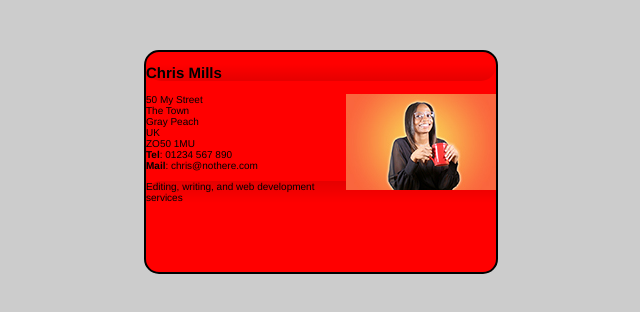
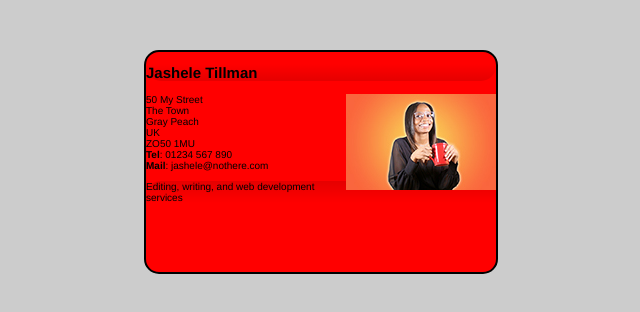
Before and after one commit to jasheloper/fundamental-css-comprehension, a plain HTML site: page index.html in a window 1280 px wide. Shown: the full height of the page, 319-959 px from the left. Drawn offline with Linux system fonts and the light colour scheme.

Commit message:
edits some of the card content

```diff
--- a/index.html
+++ b/index.html
@@ -10,7 +10,7 @@
 
   <section class="card">
     <header>
-      <h2>Chris Mills</h2>
+      <h2>Jashele Tillman</h2>
     </header>
     <article>
       <img src="jashele.jpg" alt="A picture of Chris - a man with glasses, a beard, and a silly wooly hat">
@@ -20,7 +20,7 @@
          UK<br>
          ZO50 1MU<br>
         <strong>Tel</strong>: 01234 567 890<br>
-        <strong>Mail</strong>: chris@nothere.com</p>
+        <strong>Mail</strong>: jashele@nothere.com</p>
     </article>
     <footer>
       <p>Editing, writing, and web development services</p>
```
